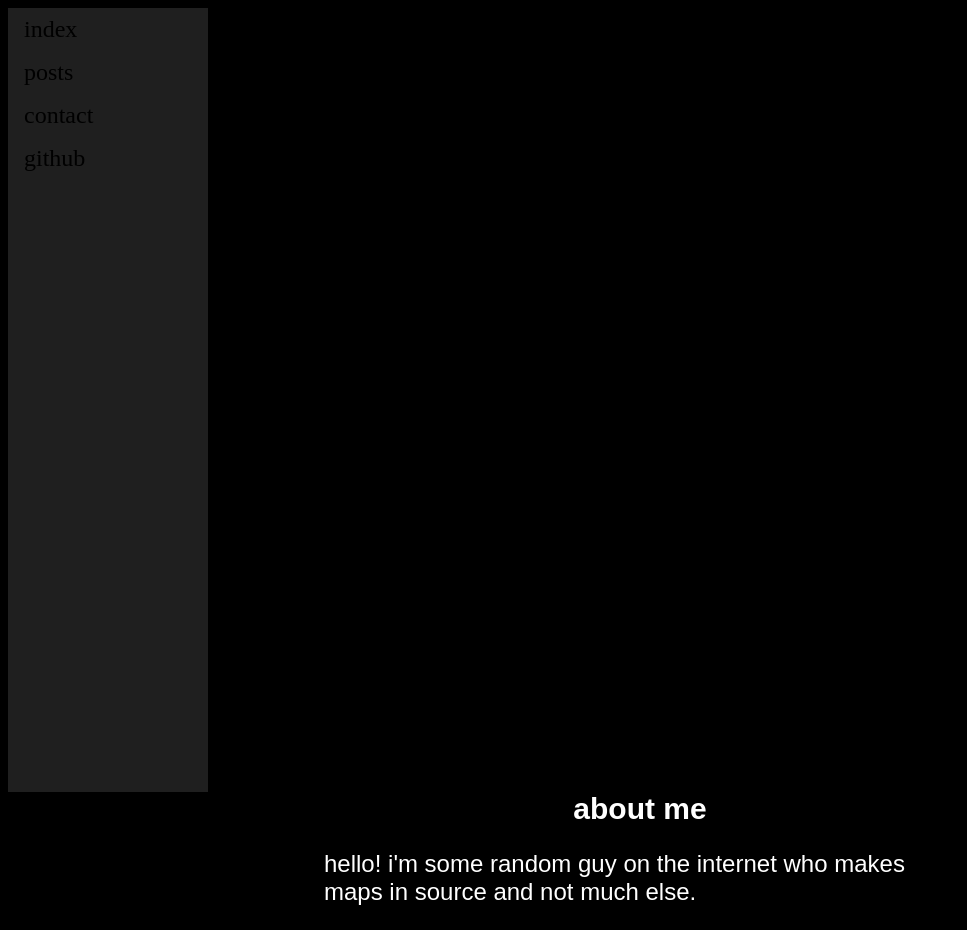
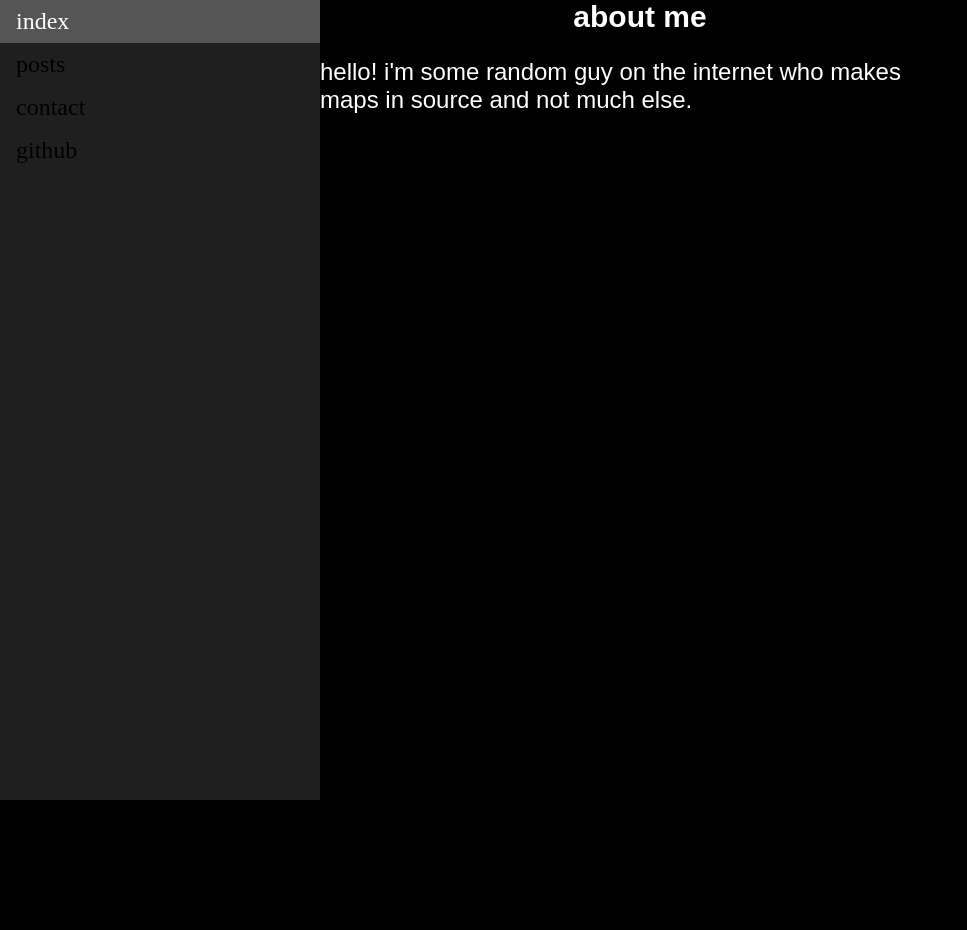
Before and after one commit to Weigurde/weigurde.github.io, a plain HTML site: page index.htm in a window 1280 px wide. Shown: the whole page, without its empty margins (0-967 px from the left). After the commit the page ends 800 px from the top, so only its background shows below. Drawn offline with Linux system fonts and the light colour scheme.

Commit message:
Update style.css

```diff
--- a/style.css
+++ b/style.css
@@ -1,5 +1,6 @@
 body {
   background-color: black;
+  margin: 0;
 }
 
 div {
@@ -23,13 +24,16 @@ a {
   color: teal;
 }
 /*  i am going insane */
+
 ul {
   list-style-type: none;
   margin: 0;
   padding: 0;
-  width: 200px;
+  width: 25%;
   background-color: #1f1f1f;
+  position: fixed;
   height: 100%;
+  overflow: auto;
 }
 
 li a {
@@ -39,8 +43,12 @@ li a {
   text-decoration: none;
 }
 
-/* Change the link color on hover */
-li a:hover {
+li a.active {
+  background-color: #04AA6D;
+  color: white;
+}
+
+li a:hover:not(.active) {
   background-color: #555;
   color: white;
 }
```
